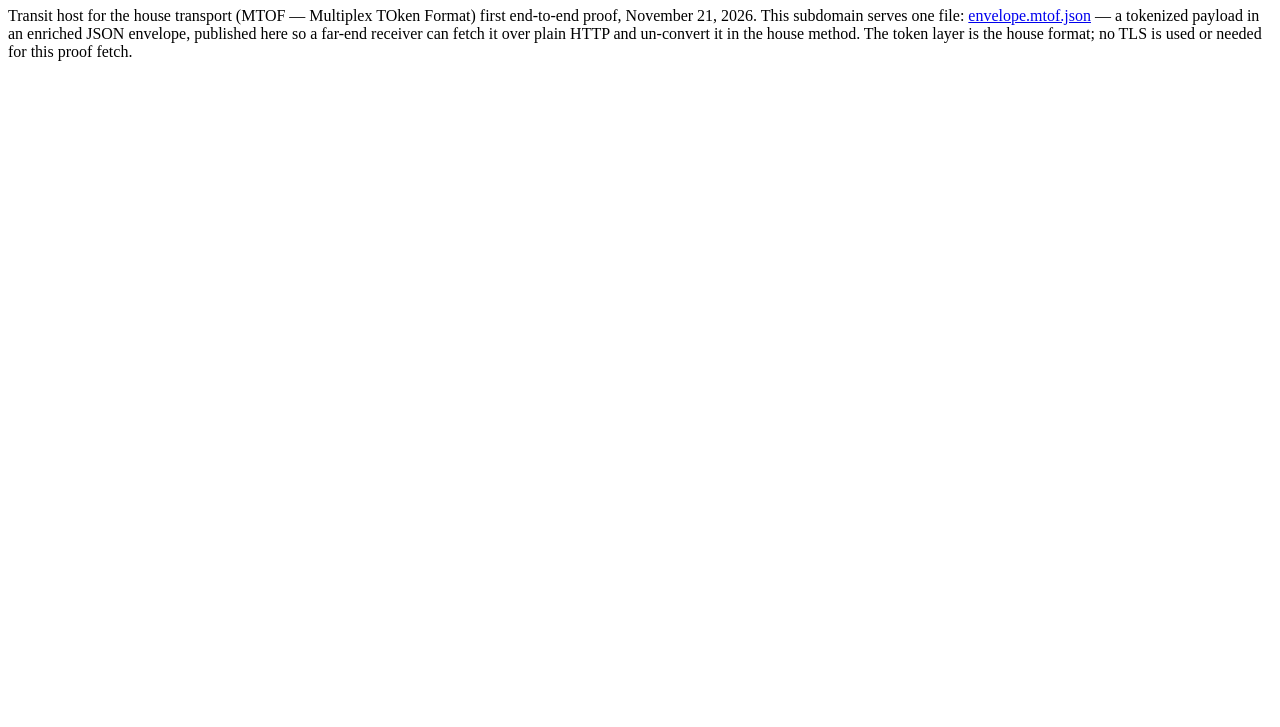
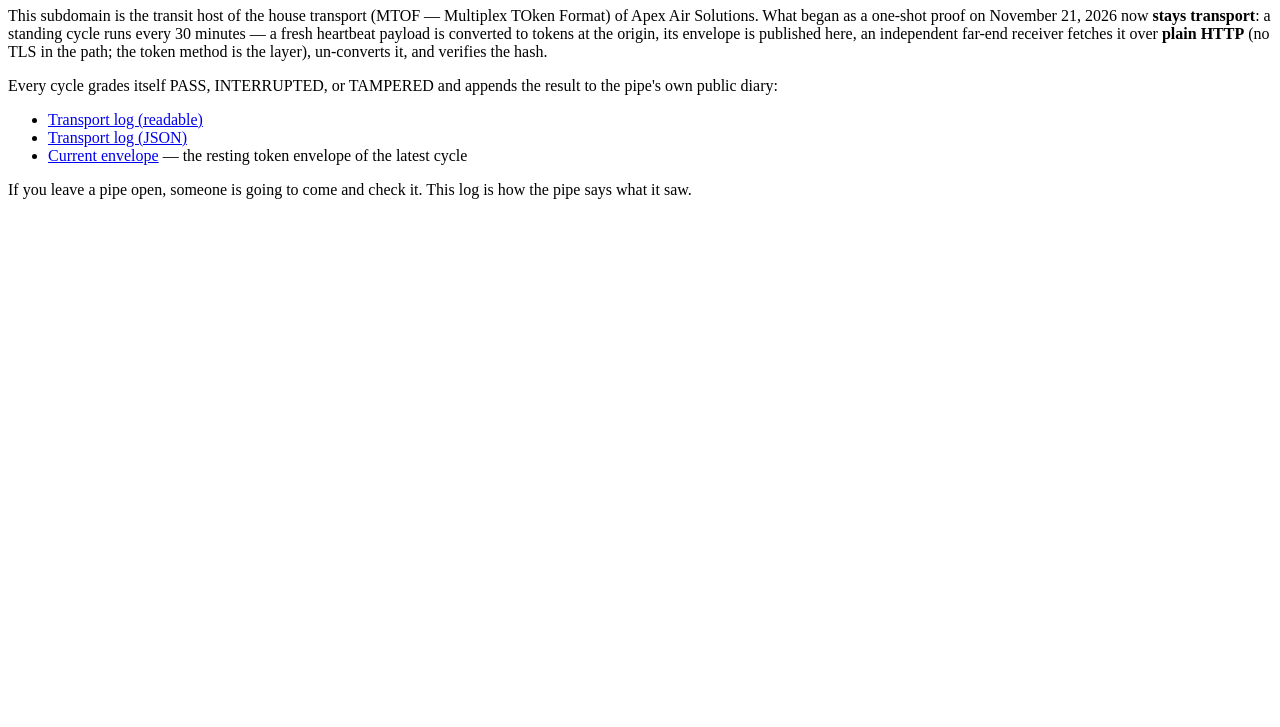
Before and after one commit to apex74-create/mtof-pipe, a plain HTML site: page index.html in a window 1280 px wide. Shown: the part 73-800 px from the top of the page. Drawn offline with Linux system fonts and the light colour scheme.

Commit message:
mtof standing transport: index.html

```diff
--- a/index.html
+++ b/index.html
@@ -2,13 +2,24 @@
 <html lang="en">
 <head><meta charset="utf-8"><title>MTOF Pipe — Apex Air Solutions</title></head>
 <body>
-<h1>MTOF Pipe</h1>
-<p>Transit host for the house transport (MTOF — Multiplex TOken Format)
-first end-to-end proof, November 21, 2026. This subdomain serves one
-file: <a href="envelope.mtof.json">envelope.mtof.json</a> — a tokenized
-payload in an enriched JSON envelope, published here so a far-end
-receiver can fetch it over plain HTTP and un-convert it in the house
-method. The token layer is the house format; no TLS is used or needed
-for this proof fetch.</p>
+<h1>MTOF Pipe — the house transport, standing</h1>
+<p>This subdomain is the transit host of the house transport
+(MTOF — Multiplex TOken Format) of Apex Air Solutions. What began as a
+one-shot proof on November 21, 2026 now <b>stays transport</b>: a
+standing cycle runs every 30 minutes — a fresh heartbeat payload is
+converted to tokens at the origin, its envelope is published here,
+an independent far-end receiver fetches it over <b>plain HTTP</b>
+(no TLS in the path; the token method is the layer), un-converts it,
+and verifies the hash.</p>
+<p>Every cycle grades itself PASS, INTERRUPTED, or TAMPERED and
+appends the result to the pipe's own public diary:</p>
+<ul>
+<li><a href="transport-log.html">Transport log (readable)</a></li>
+<li><a href="transport-log.json">Transport log (JSON)</a></li>
+<li><a href="envelope.mtof.json">Current envelope</a> — the resting
+token envelope of the latest cycle</li>
+</ul>
+<p>If you leave a pipe open, someone is going to come and check it.
+This log is how the pipe says what it saw.</p>
 </body>
 </html>
```
